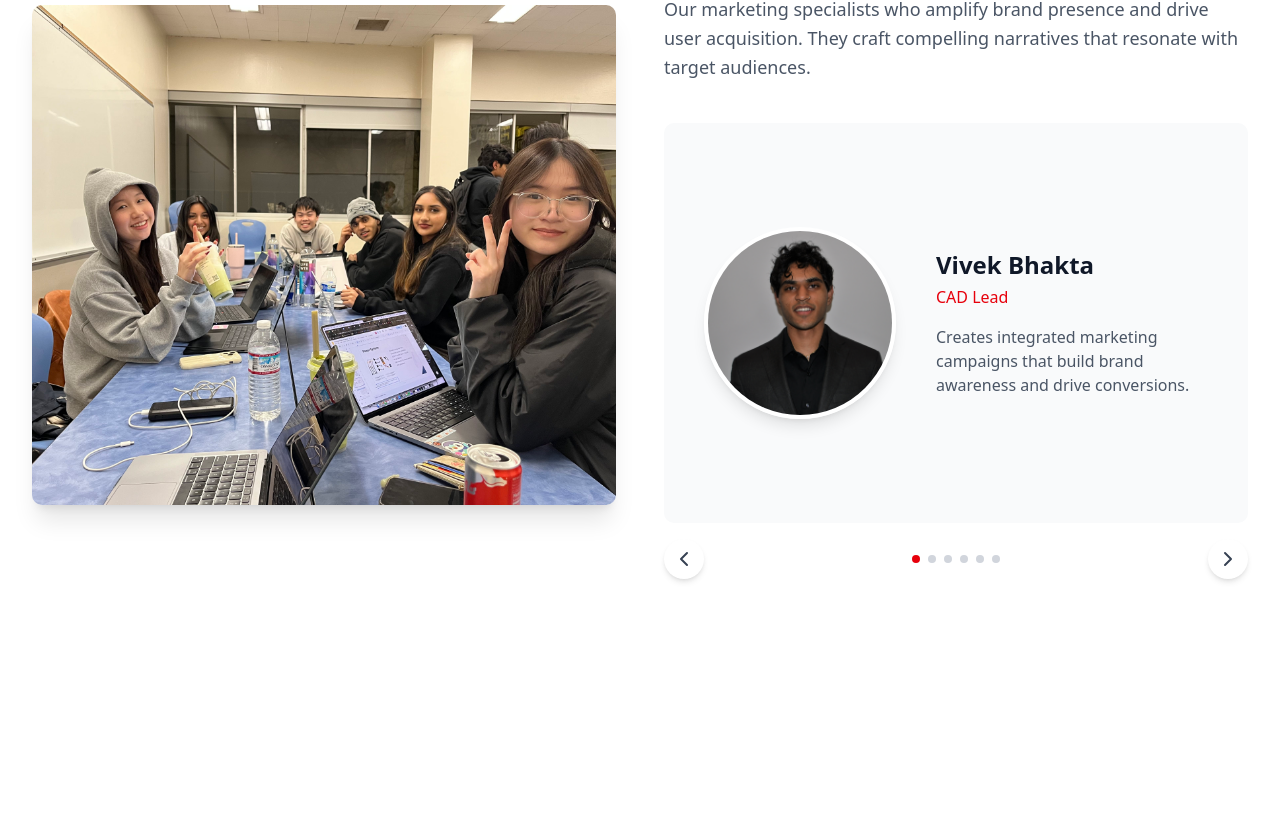
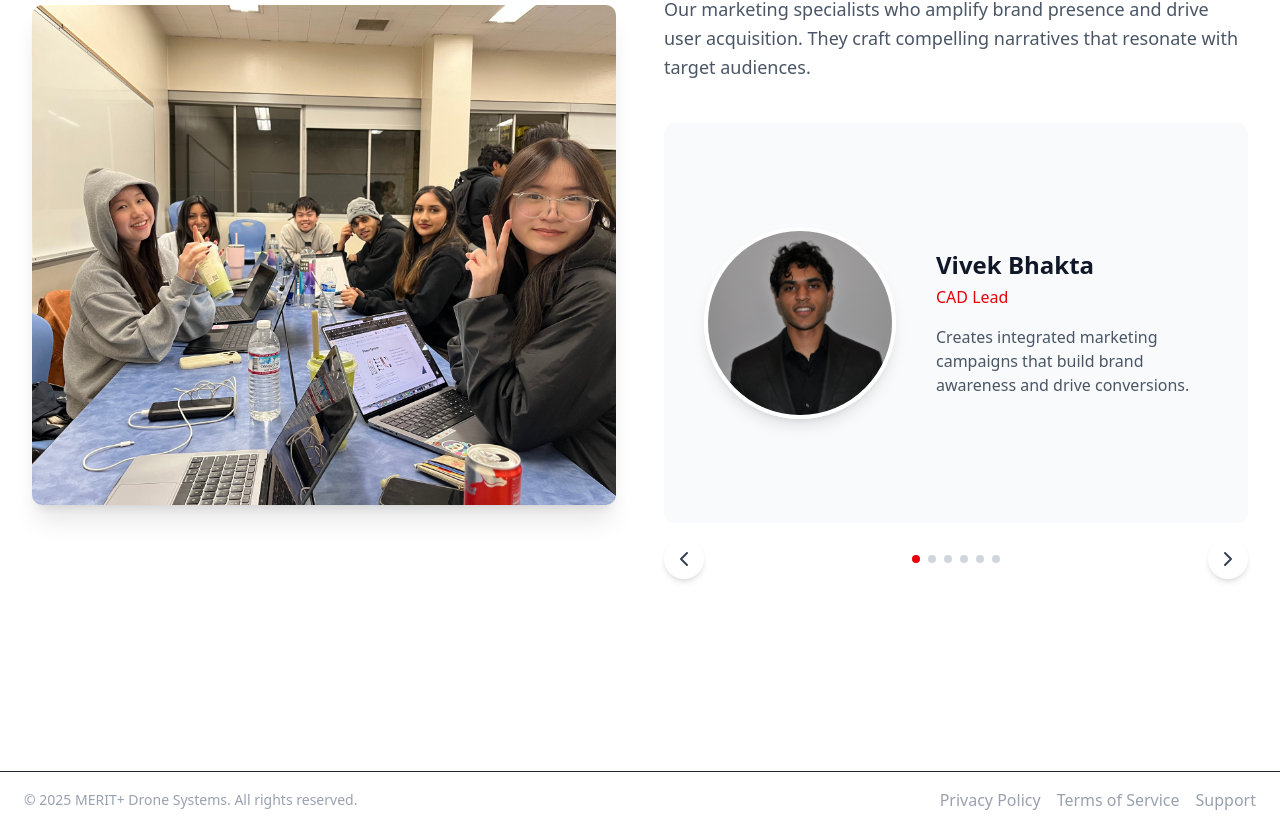
Before and after one commit to s-brian/SARDrone-Frontend, a Next.js app: page /about in a window 1280 px wide. Shown: the part 3119-3947 px from the top of the page. Before the commit the page ends 3890 px from the top, so only its background shows below. Built offline with nearby package versions, Linux system fonts and the light colour scheme.

Commit message:
added footer

```diff
--- a/src/app/about/page.js
+++ b/src/app/about/page.js
@@ -1,4 +1,4 @@
-import TeamSection from "../components/TeamSection"
+import TeamSection from "../components/TeamSection";
 
 export default function About() {
   // Team data
@@ -153,10 +153,10 @@ export default function About() {
         },
       ],
     },
-  ]
+  ];
 
   return (
-
+    <>
       <main className="min-h-screen bg-white">
         <div className="max-w-7xl mx-auto px-4 sm:px-6 lg:px-8 py-24">
           {/* Header Section */}
@@ -166,8 +166,7 @@ export default function About() {
               Us
             </h1>
             <p className="max-w-3xl mx-auto text-xl text-gray-600 leading-relaxed">
-            We are a diverse group of passionate individuals who combine expertise, creativity, and dedication to deliver
-            exceptional digital experiences that exceed expectations.
+              We are a diverse group of passionate individuals who combine expertise, creativity, and dedication to deliver exceptional digital experiences that exceed expectations.
             </p>
           </div>
 
@@ -177,5 +176,19 @@ export default function About() {
           ))}
         </div>
       </main>
-  )
+
+      <footer className="w-full py-4 px-6 border-t border-gray-800">
+        <div className="flex flex-col md:flex-row justify-between items-center">
+          <p className="text-gray-400 text-sm">
+            &copy; {new Date().getFullYear()} MERIT+ Drone Systems. All rights reserved.
+          </p>
+          <div className="flex space-x-4 mt-4 md:mt-0">
+            <a href="#" className="text-gray-400 hover:text-red-500 transition-colors">Privacy Policy</a>
+            <a href="#" className="text-gray-400 hover:text-red-500 transition-colors">Terms of Service</a>
+            <a href="#" className="text-gray-400 hover:text-red-500 transition-colors">Support</a>
+          </div>
+        </div>
+      </footer>
+    </>
+  );
 }
```
Lines whose indentation alone changed are shown as unchanged.
